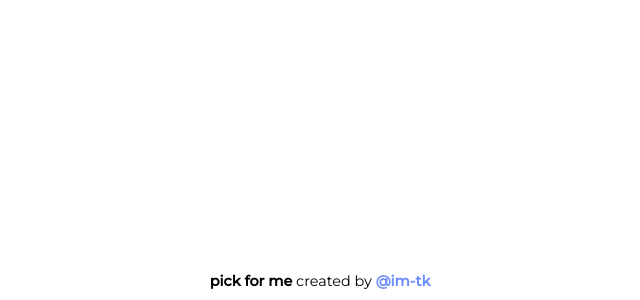
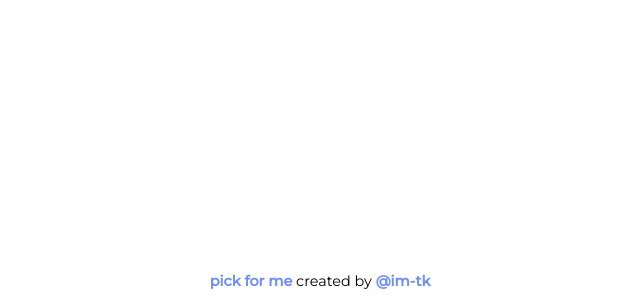
Before and after one commit to im-tk/pick-for-me, a React (Create React App) app: page / in a window 1280 px wide. Shown: the part 500-800 px from the top of the page, without its empty margins (320-960 px from the left). Built offline with nearby package versions, Linux system fonts and the light colour scheme; no server answers.

Commit message:
added link to github repository in Footer

```diff
--- a/src/components/Footer.js
+++ b/src/components/Footer.js
@@ -4,7 +4,13 @@ class Footer extends Component {
   render() {
     return (
       <div className="footer-container">
-          <span><b>pick for me</b> created by <a href="http://github.com/im-tk" target="_window"><b>@im-tk</b></a></span>
+          <span>
+            <a href="https://github.com/im-tk/pick-for-me" target="_blank" rel="noopener noreferrer"><b>pick for me</b></a>
+            {' '}
+            created by
+            {' '}
+            <a href="http://github.com/im-tk" target="_blank" rel="noopener noreferrer"><b>@im-tk</b></a>
+          </span>
       </div>
     );
   }
--- a/src/styles/styles.css
+++ b/src/styles/styles.css
@@ -20,7 +20,7 @@ html .app-container, body .app-container {
           justify-content: flex-start;
 }
 
-@media (max-width: 480px) {
+@media (max-width: 768) {
   html .app-container, body .app-container {
     -webkit-box-pack: end;
         -ms-flex-pack: end;
@@ -45,7 +45,7 @@ html .app-container, body .app-container {
   background-color: #7c99fb;
 }
 
-@media (max-width: 480px) {
+@media (max-width: 768) {
   .biz-container {
     width: 100%;
     height: 40%;
@@ -151,7 +151,7 @@ html .app-container, body .app-container {
   height: 100vh;
 }
 
-@media (max-width: 480px) {
+@media (max-width: 768) {
   .map-container {
     height: 60%;
   }
@@ -172,10 +172,10 @@ html .app-container, body .app-container {
 }
 
 .footer-container a:visited {
-  color: #6e8efb;
+  color: black;
 }
 
 .footer-container a:hover {
-  color: #7c99fb;
+  color: #6e8efb;
 }
 /*# sourceMappingURL=styles.css.map */
```
Also changed, not shown: src/styles/styles.scss (+9 -2 lines), 1 other file (tests, documents, lock files or other folders).
